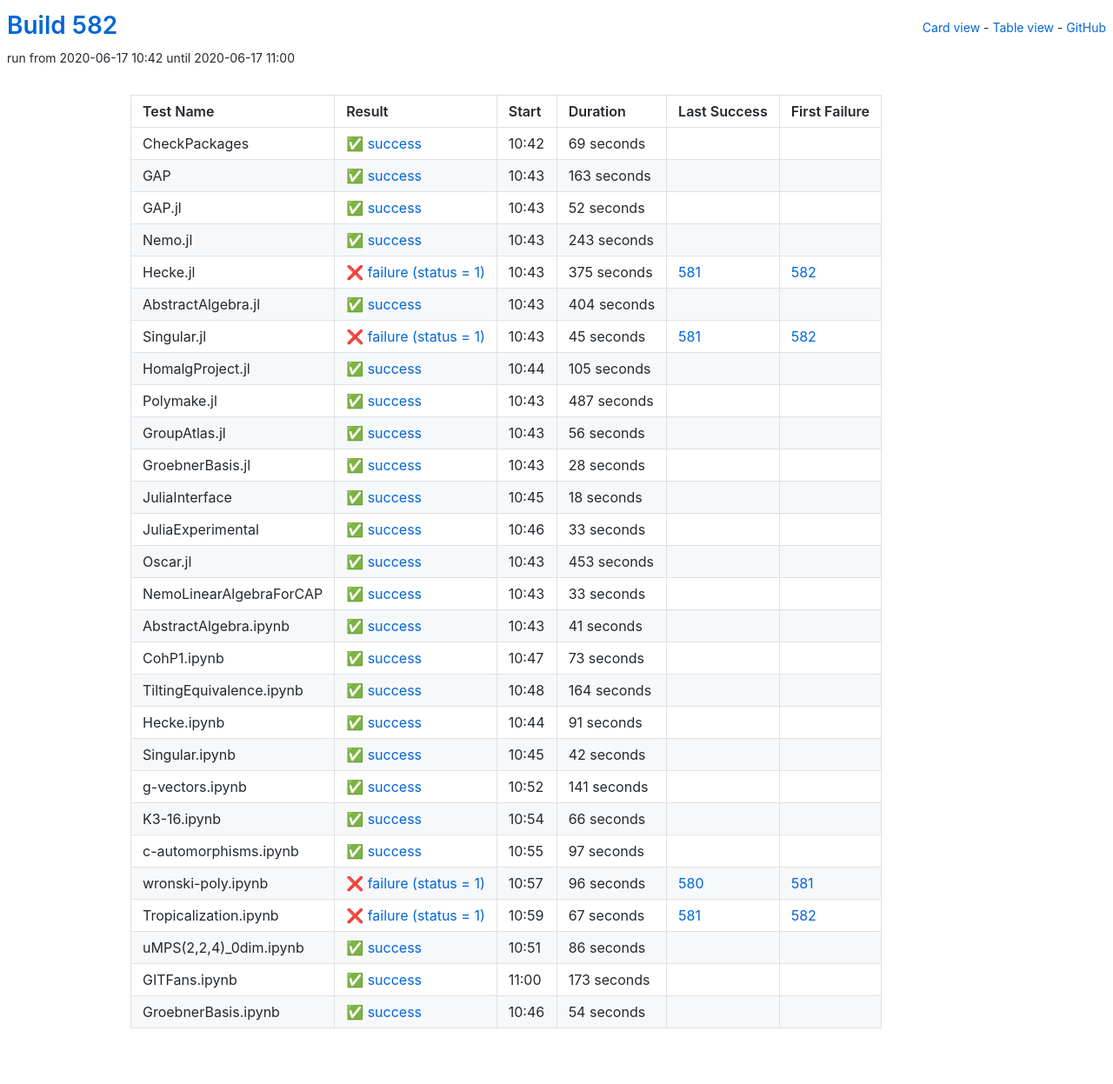
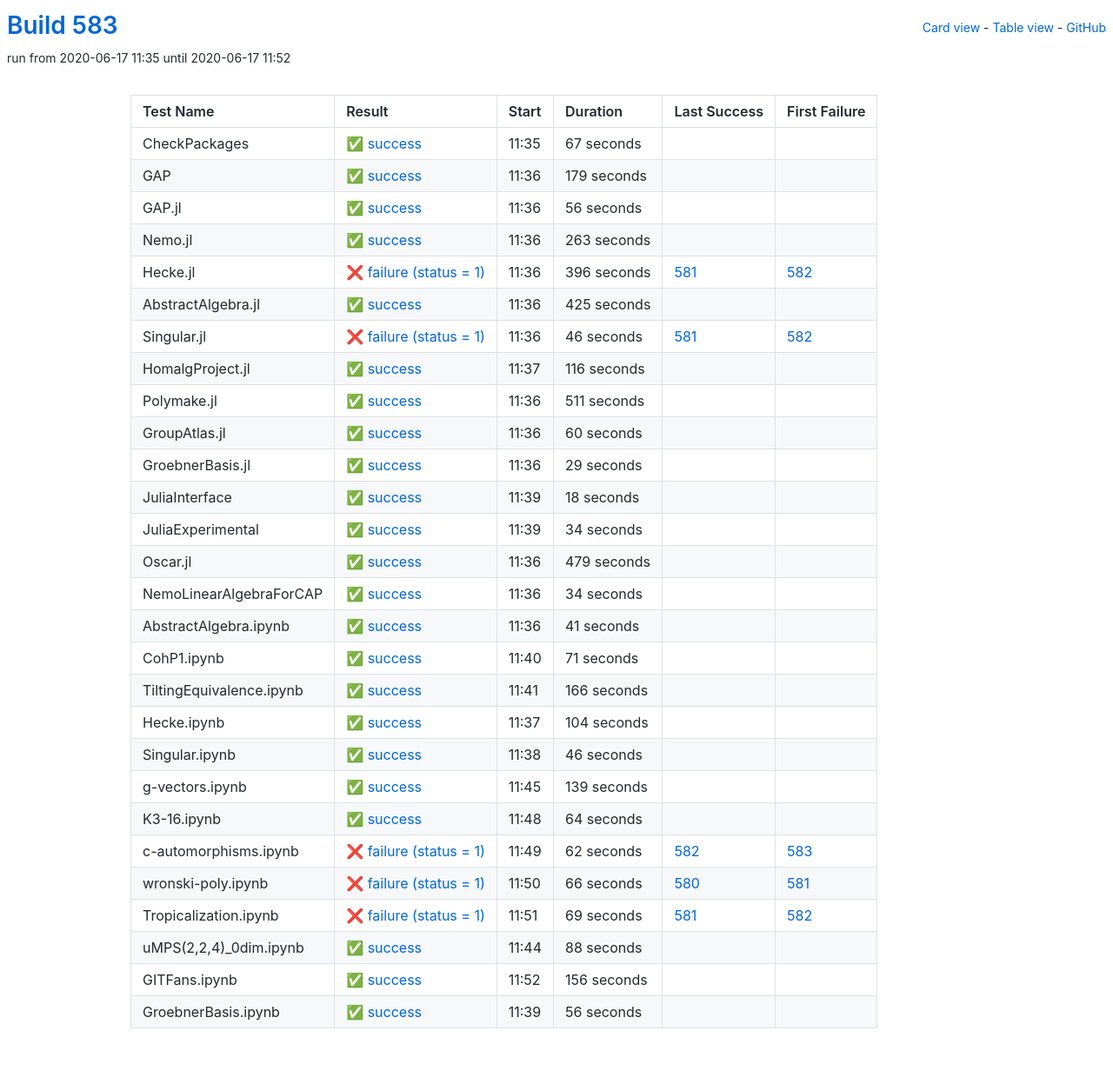
Before and after one commit to oscar-system/oscar-ci-status-1.4, a Jekyll site: the page built from table.html, in a window 1280 px wide. Shown: the whole page at 87% size. Built offline with Jekyll 4.4.1, drawn with Linux system fonts in a browser that asks for light colours.

Commit message:
Build #583

```diff
--- a/_data/ci.yml
+++ b/_data/ci.yml
@@ -1,6 +1,6 @@
 ---
-build: 582
-build_url: https://oscarci.mathematik.uni-kl.de/job/oscar-julia-1.4/582/
+build: 583
+build_url: https://oscarci.mathematik.uni-kl.de/job/oscar-julia-1.4/583/
 job: oscar-julia-1.4
 organization: oscar-system
 repo: oscar-ci-status-1.4
@@ -8,116 +8,32 @@ repourl: https://github.com/oscar-system/oscar-ci-status-1.4
 tests:
 - name: CheckPackages
   id: checkpackages
-  log: https://oscarci.mathematik.uni-kl.de/job/oscar-julia-1.4/582/artifact/logs/build-582/CheckPackages.log
-  start: 2020-06-17 10:42
+  log: https://oscarci.mathematik.uni-kl.de/job/oscar-julia-1.4/583/artifact/logs/build-583/CheckPackages.log
+  start: 2020-06-17 11:35
   success: true
   exitcode: 0
   status: success
-  duration: 69
+  duration: 67
   last_success: false
   last_success_url:
   first_failure: false
   first_failure_url:
 - name: GAP
   id: gap
-  log: https://oscarci.mathematik.uni-kl.de/job/oscar-julia-1.4/582/artifact/logs/build-582/GAP.log
-  start: 2020-06-17 10:43
+  log: https://oscarci.mathematik.uni-kl.de/job/oscar-julia-1.4/583/artifact/logs/build-583/GAP.log
+  start: 2020-06-17 11:36
   success: true
   exitcode: 0
   status: success
-  duration: 163
+  duration: 179
   last_success: false
   last_success_url:
   first_failure: false
   first_failure_url:
 - name: GAP.jl
   id: gap-jl
-  log: https://oscarci.mathematik.uni-kl.de/job/oscar-julia-1.4/582/artifact/logs/build-582/GAP.jl.log
-  start: 2020-06-17 10:43
-  success: true
-  exitcode: 0
-  status: success
-  duration: 52
-  last_success: false
-  last_success_url:
-  first_failure: false
-  first_failure_url:
-- name: Nemo.jl
-  id: nemo-jl
-  log: https://oscarci.mathematik.uni-kl.de/job/oscar-julia-1.4/582/artifact/logs/build-582/Nemo.jl.log
-  start: 2020-06-17 10:43
-  success: true
-  exitcode: 0
-  status: success
-  duration: 243
-  last_success: false
-  last_success_url:
-  first_failure: false
-  first_failure_url:
-- name: Hecke.jl
-  id: hecke-jl
-  log: https://oscarci.mathematik.uni-kl.de/job/oscar-julia-1.4/582/artifact/logs/build-582/Hecke.jl.log
-  start: 2020-06-17 10:43
-  success: false
-  exitcode: 1
-  status: failure
-  duration: 375
-  last_success: 581
-  last_success_url: https://oscarci.mathematik.uni-kl.de/job/oscar-julia-1.4/581/
-  first_failure: 582
-  first_failure_url: https://oscarci.mathematik.uni-kl.de/job/oscar-julia-1.4/582/
-- name: AbstractAlgebra.jl
-  id: abstractalgebra-jl
-  log: https://oscarci.mathematik.uni-kl.de/job/oscar-julia-1.4/582/artifact/logs/build-582/AbstractAlgebra.jl.log
-  start: 2020-06-17 10:43
-  success: true
-  exitcode: 0
-  status: success
-  duration: 404
-  last_success: false
-  last_success_url:
-  first_failure: false
-  first_failure_url:
-- name: Singular.jl
-  id: singular-jl
-  log: https://oscarci.mathematik.uni-kl.de/job/oscar-julia-1.4/582/artifact/logs/build-582/Singular.jl.log
-  start: 2020-06-17 10:43
-  success: false
-  exitcode: 1
-  status: failure
-  duration: 45
-  last_success: 581
-  last_success_url: https://oscarci.mathematik.uni-kl.de/job/oscar-julia-1.4/581/
-  first_failure: 582
-  first_failure_url: https://oscarci.mathematik.uni-kl.de/job/oscar-julia-1.4/582/
-- name: HomalgProject.jl
-  id: homalgproject-jl
-  log: https://oscarci.mathematik.uni-kl.de/job/oscar-julia-1.4/582/artifact/logs/build-582/HomalgProject.jl.log
-  start: 2020-06-17 10:44
-  success: true
-  exitcode: 0
-  status: success
-  duration: 105
-  last_success: false
-  last_success_url:
-  first_failure: false
-  first_failure_url:
-- name: Polymake.jl
-  id: polymake-jl
-  log: https://oscarci.mathematik.uni-kl.de/job/oscar-julia-1.4/582/artifact/logs/build-582/Polymake.jl.log
-  start: 2020-06-17 10:43
-  success: true
-  exitcode: 0
-  status: success
-  duration: 487
-  last_success: false
-  last_success_url:
-  first_failure: false
-  first_failure_url:
-- name: GroupAtlas.jl
-  id: groupatlas-jl
-  log: https://oscarci.mathematik.uni-kl.de/job/oscar-julia-1.4/582/artifact/logs/build-582/GroupAtlas.jl.log
-  start: 2020-06-17 10:43
+  log: https://oscarci.mathematik.uni-kl.de/job/oscar-julia-1.4/583/artifact/logs/build-583/GAP.jl.log
+  start: 2020-06-17 11:36
   success: true
   exitcode: 0
   status: success
@@ -126,22 +42,106 @@ tests:
   last_success_url:
   first_failure: false
   first_failure_url:
-- name: GroebnerBasis.jl
-  id: groebnerbasis-jl
-  log: https://oscarci.mathematik.uni-kl.de/job/oscar-julia-1.4/582/artifact/logs/build-582/GroebnerBasis.jl.log
-  start: 2020-06-17 10:43
+- name: Nemo.jl
+  id: nemo-jl
+  log: https://oscarci.mathematik.uni-kl.de/job/oscar-julia-1.4/583/artifact/logs/build-583/Nemo.jl.log
+  start: 2020-06-17 11:36
   success: true
   exitcode: 0
   status: success
-  duration: 28
+  duration: 263
+  last_success: false
+  last_success_url:
+  first_failure: false
+  first_failure_url:
+- name: Hecke.jl
+  id: hecke-jl
+  log: https://oscarci.mathematik.uni-kl.de/job/oscar-julia-1.4/583/artifact/logs/build-583/Hecke.jl.log
+  start: 2020-06-17 11:36
+  success: false
+  exitcode: 1
+  status: failure
+  duration: 396
+  last_success: 581
+  last_success_url: https://oscarci.mathematik.uni-kl.de/job/oscar-julia-1.4/581/
+  first_failure: 582
+  first_failure_url: https://oscarci.mathematik.uni-kl.de/job/oscar-julia-1.4/582/
+- name: AbstractAlgebra.jl
+  id: abstractalgebra-jl
+  log: https://oscarci.mathematik.uni-kl.de/job/oscar-julia-1.4/583/artifact/logs/build-583/AbstractAlgebra.jl.log
+  start: 2020-06-17 11:36
+  success: true
+  exitcode: 0
+  status: success
+  duration: 425
+  last_success: false
+  last_success_url:
+  first_failure: false
+  first_failure_url:
+- name: Singular.jl
+  id: singular-jl
+  log: https://oscarci.mathematik.uni-kl.de/job/oscar-julia-1.4/583/artifact/logs/build-583/Singular.jl.log
+  start: 2020-06-17 11:36
+  success: false
+  exitcode: 1
+  status: failure
+  duration: 46
+  last_success: 581
+  last_success_url: https://oscarci.mathematik.uni-kl.de/job/oscar-julia-1.4/581/
+  first_failure: 582
+  first_failure_url: https://oscarci.mathematik.uni-kl.de/job/oscar-julia-1.4/582/
+- name: HomalgProject.jl
+  id: homalgproject-jl
+  log: https://oscarci.mathematik.uni-kl.de/job/oscar-julia-1.4/583/artifact/logs/build-583/HomalgProject.jl.log
+  start: 2020-06-17 11:37
+  success: true
+  exitcode: 0
+  status: success
+  duration: 116
+  last_success: false
+  last_success_url:
+  first_failure: false
+  first_failure_url:
+- name: Polymake.jl
+  id: polymake-jl
+  log: https://oscarci.mathematik.uni-kl.de/job/oscar-julia-1.4/583/artifact/logs/build-583/Polymake.jl.log
+  start: 2020-06-17 11:36
+  success: true
+  exitcode: 0
+  status: success
+  duration: 511
+  last_success: false
+  last_success_url:
+  first_failure: false
+  first_failure_url:
+- name: GroupAtlas.jl
+  id: groupatlas-jl
+  log: https://oscarci.mathematik.uni-kl.de/job/oscar-julia-1.4/583/artifact/logs/build-583/GroupAtlas.jl.log
+  start: 2020-06-17 11:36
+  success: true
+  exitcode: 0
+  status: success
+  duration: 60
+  last_success: false
+  last_success_url:
+  first_failure: false
+  first_failure_url:
+- name: GroebnerBasis.jl
+  id: groebnerbasis-jl
+  log: https://oscarci.mathematik.uni-kl.de/job/oscar-julia-1.4/583/artifact/logs/build-583/GroebnerBasis.jl.log
+  start: 2020-06-17 11:36
+  success: true
+  exitcode: 0
+  status: success
+  duration: 29
   last_success: false
   last_success_url:
   first_failure: false
   first_failure_url:
 - name: JuliaInterface
   id: juliainterface
-  log: https://oscarci.mathematik.uni-kl.de/job/oscar-julia-1.4/582/artifact/logs/build-582/JuliaInterface.log
-  start: 2020-06-17 10:45
+  log: https://oscarci.mathematik.uni-kl.de/job/oscar-julia-1.4/583/artifact/logs/build-583/JuliaInterface.log
+  start: 2020-06-17 11:39
   success: true
   exitcode: 0
   status: success
@@ -152,44 +152,44 @@ tests:
   first_failure_url:
 - name: JuliaExperimental
   id: juliaexperimental
-  log: https://oscarci.mathematik.uni-kl.de/job/oscar-julia-1.4/582/artifact/logs/build-582/JuliaExperimental.log
-  start: 2020-06-17 10:46
+  log: https://oscarci.mathematik.uni-kl.de/job/oscar-julia-1.4/583/artifact/logs/build-583/JuliaExperimental.log
+  start: 2020-06-17 11:39
   success: true
   exitcode: 0
   status: success
-  duration: 33
+  duration: 34
   last_success: false
   last_success_url:
   first_failure: false
   first_failure_url:
 - name: Oscar.jl
   id: oscar-jl
-  log: https://oscarci.mathematik.uni-kl.de/job/oscar-julia-1.4/582/artifact/logs/build-582/Oscar.jl.log
-  start: 2020-06-17 10:43
+  log: https://oscarci.mathematik.uni-kl.de/job/oscar-julia-1.4/583/artifact/logs/build-583/Oscar.jl.log
+  start: 2020-06-17 11:36
   success: true
   exitcode: 0
   status: success
-  duration: 453
+  duration: 479
   last_success: false
   last_success_url:
   first_failure: false
   first_failure_url:
 - name: NemoLinearAlgebraForCAP
   id: nemolinearalgebraforcap
-  log: https://oscarci.mathematik.uni-kl.de/job/oscar-julia-1.4/582/artifact/logs/build-582/NemoLinearAlgebraForCAP.log
-  start: 2020-06-17 10:43
+  log: https://oscarci.mathematik.uni-kl.de/job/oscar-julia-1.4/583/artifact/logs/build-583/NemoLinearAlgebraForCAP.log
+  start: 2020-06-17 11:36
   success: true
   exitcode: 0
   status: success
-  duration: 33
+  duration: 34
   last_success: false
   last_success_url:
   first_failure: false
   first_failure_url:
 - name: AbstractAlgebra.ipynb
   id: abstractalgebra-ipynb
-  log: https://oscarci.mathematik.uni-kl.de/job/oscar-julia-1.4/582/artifact/logs/build-582/AbstractAlgebra.ipynb.log
-  start: 2020-06-17 10:43
+  log: https://oscarci.mathematik.uni-kl.de/job/oscar-julia-1.4/583/artifact/logs/build-583/AbstractAlgebra.ipynb.log
+  start: 2020-06-17 11:36
   success: true
   exitcode: 0
   status: success
@@ -200,144 +200,144 @@ tests:
   first_failure_url:
 - name: CohP1.ipynb
   id: cohp1-ipynb
-  log: https://oscarci.mathematik.uni-kl.de/job/oscar-julia-1.4/582/artifact/logs/build-582/CohP1.ipynb.log
-  start: 2020-06-17 10:47
+  log: https://oscarci.mathematik.uni-kl.de/job/oscar-julia-1.4/583/artifact/logs/build-583/CohP1.ipynb.log
+  start: 2020-06-17 11:40
   success: true
   exitcode: 0
   status: success
-  duration: 73
+  duration: 71
   last_success: false
   last_success_url:
   first_failure: false
   first_failure_url:
 - name: TiltingEquivalence.ipynb
   id: tiltingequivalence-ipynb
-  log: https://oscarci.mathematik.uni-kl.de/job/oscar-julia-1.4/582/artifact/logs/build-582/TiltingEquivalence.ipynb.log
-  start: 2020-06-17 10:48
+  log: https://oscarci.mathematik.uni-kl.de/job/oscar-julia-1.4/583/artifact/logs/build-583/TiltingEquivalence.ipynb.log
+  start: 2020-06-17 11:41
   success: true
   exitcode: 0
   status: success
-  duration: 164
+  duration: 166
   last_success: false
   last_success_url:
   first_failure: false
   first_failure_url:
 - name: Hecke.ipynb
   id: hecke-ipynb
-  log: https://oscarci.mathematik.uni-kl.de/job/oscar-julia-1.4/582/artifact/logs/build-582/Hecke.ipynb.log
-  start: 2020-06-17 10:44
+  log: https://oscarci.mathematik.uni-kl.de/job/oscar-julia-1.4/583/artifact/logs/build-583/Hecke.ipynb.log
+  start: 2020-06-17 11:37
   success: true
   exitcode: 0
   status: success
-  duration: 91
+  duration: 104
   last_success: false
   last_success_url:
   first_failure: false
   first_failure_url:
 - name: Singular.ipynb
   id: singular-ipynb
-  log: https://oscarci.mathematik.uni-kl.de/job/oscar-julia-1.4/582/artifact/logs/build-582/Singular.ipynb.log
-  start: 2020-06-17 10:45
+  log: https://oscarci.mathematik.uni-kl.de/job/oscar-julia-1.4/583/artifact/logs/build-583/Singular.ipynb.log
+  start: 2020-06-17 11:38
   success: true
   exitcode: 0
   status: success
-  duration: 42
+  duration: 46
   last_success: false
   last_success_url:
   first_failure: false
   first_failure_url:
 - name: g-vectors.ipynb
   id: g-vectors-ipynb
-  log: https://oscarci.mathematik.uni-kl.de/job/oscar-julia-1.4/582/artifact/logs/build-582/g-vectors.ipynb.log
-  start: 2020-06-17 10:52
+  log: https://oscarci.mathematik.uni-kl.de/job/oscar-julia-1.4/583/artifact/logs/build-583/g-vectors.ipynb.log
+  start: 2020-06-17 11:45
   success: true
   exitcode: 0
   status: success
-  duration: 141
+  duration: 139
   last_success: false
   last_success_url:
   first_failure: false
   first_failure_url:
 - name: K3-16.ipynb
   id: k3-16-ipynb
-  log: https://oscarci.mathematik.uni-kl.de/job/oscar-julia-1.4/582/artifact/logs/build-582/K3-16.ipynb.log
-  start: 2020-06-17 10:54
+  log: https://oscarci.mathematik.uni-kl.de/job/oscar-julia-1.4/583/artifact/logs/build-583/K3-16.ipynb.log
+  start: 2020-06-17 11:48
   success: true
   exitcode: 0
   status: success
-  duration: 66
+  duration: 64
   last_success: false
   last_success_url:
   first_failure: false
   first_failure_url:
 - name: c-automorphisms.ipynb
   id: c-automorphisms-ipynb
-  log: https://oscarci.mathematik.uni-kl.de/job/oscar-julia-1.4/582/artifact/logs/build-582/c-automorphisms.ipynb.log
-  start: 2020-06-17 10:55
-  success: true
-  exitcode: 0
-  status: success
-  duration: 97
-  last_success: false
-  last_success_url:
-  first_failure: false
-  first_failure_url:
-- name: wronski-poly.ipynb
-  id: wronski-poly-ipynb
-  log: https://oscarci.mathematik.uni-kl.de/job/oscar-julia-1.4/582/artifact/logs/build-582/wronski-poly.ipynb.log
-  start: 2020-06-17 10:57
+  log: https://oscarci.mathematik.uni-kl.de/job/oscar-julia-1.4/583/artifact/logs/build-583/c-automorphisms.ipynb.log
+  start: 2020-06-17 11:49
   success: false
   exitcode: 1
   status: failure
-  duration: 96
+  duration: 62
+  last_success: 582
+  last_success_url: https://oscarci.mathematik.uni-kl.de/job/oscar-julia-1.4/582/
+  first_failure: 583
+  first_failure_url: https://oscarci.mathematik.uni-kl.de/job/oscar-julia-1.4/583/
+- name: wronski-poly.ipynb
+  id: wronski-poly-ipynb
+  log: https://oscarci.mathematik.uni-kl.de/job/oscar-julia-1.4/583/artifact/logs/build-583/wronski-poly.ipynb.log
+  start: 2020-06-17 11:50
+  success: false
+  exitcode: 1
+  status: failure
+  duration: 66
   last_success: 580
   last_success_url: https://oscarci.mathematik.uni-kl.de/job/oscar-julia-1.4/580/
   first_failure: 581
   first_failure_url: https://oscarci.mathematik.uni-kl.de/job/oscar-julia-1.4/581/
 - name: Tropicalization.ipynb
   id: tropicalization-ipynb
-  log: https://oscarci.mathematik.uni-kl.de/job/oscar-julia-1.4/582/artifact/logs/build-582/Tropicalization.ipynb.log
-  start: 2020-06-17 10:59
+  log: https://oscarci.mathematik.uni-kl.de/job/oscar-julia-1.4/583/artifact/logs/build-583/Tropicalization.ipynb.log
+  start: 2020-06-17 11:51
   success: false
   exitcode: 1
   status: failure
-  duration: 67
+  duration: 69
   last_success: 581
   last_success_url: https://oscarci.mathematik.uni-kl.de/job/oscar-julia-1.4/581/
   first_failure: 582
   first_failure_url: https://oscarci.mathematik.uni-kl.de/job/oscar-julia-1.4/582/
 - name: uMPS(2,2,4)_0dim.ipynb
   id: umps-2-2-4-0dim-ipynb
-  log: https://oscarci.mathematik.uni-kl.de/job/oscar-julia-1.4/582/artifact/logs/build-582/uMPS-2-2-4-_0dim.ipynb.log
-  start: 2020-06-17 10:51
+  log: https://oscarci.mathematik.uni-kl.de/job/oscar-julia-1.4/583/artifact/logs/build-583/uMPS-2-2-4-_0dim.ipynb.log
+  start: 2020-06-17 11:44
   success: true
   exitcode: 0
   status: success
-  duration: 86
+  duration: 88
   last_success: false
   last_success_url:
   first_failure: false
   first_failure_url:
 - name: GITFans.ipynb
   id: gitfans-ipynb
-  log: https://oscarci.mathematik.uni-kl.de/job/oscar-julia-1.4/582/artifact/logs/build-582/GITFans.ipynb.log
-  start: 2020-06-17 11:00
+  log: https://oscarci.mathematik.uni-kl.de/job/oscar-julia-1.4/583/artifact/logs/build-583/GITFans.ipynb.log
+  start: 2020-06-17 11:52
   success: true
   exitcode: 0
   status: success
-  duration: 173
+  duration: 156
   last_success: false
   last_success_url:
   first_failure: false
   first_failure_url:
 - name: GroebnerBasis.ipynb
   id: groebnerbasis-ipynb
-  log: https://oscarci.mathematik.uni-kl.de/job/oscar-julia-1.4/582/artifact/logs/build-582/GroebnerBasis.ipynb.log
-  start: 2020-06-17 10:46
+  log: https://oscarci.mathematik.uni-kl.de/job/oscar-julia-1.4/583/artifact/logs/build-583/GroebnerBasis.ipynb.log
+  start: 2020-06-17 11:39
   success: true
   exitcode: 0
   status: success
-  duration: 54
+  duration: 56
   last_success: false
   last_success_url:
   first_failure: false
```
Also changed, not shown: README.md.
